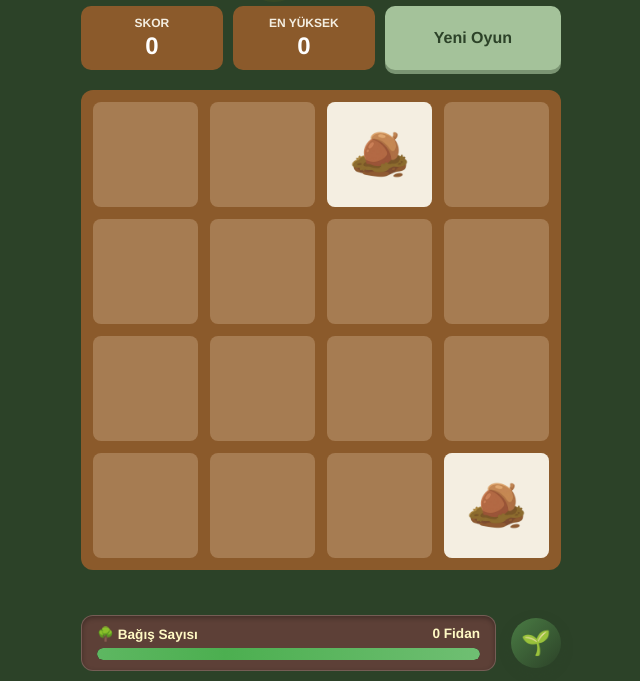
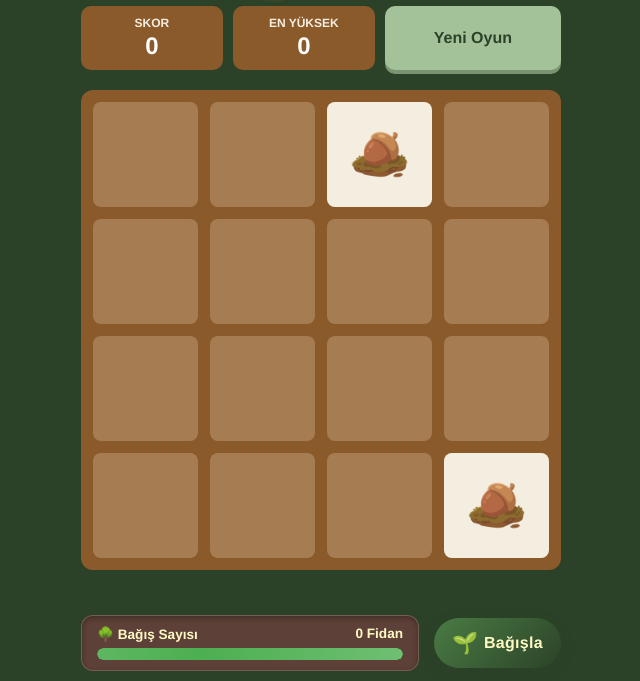
Before and after one commit to halil-ibrahimz/saku-2048, a plain HTML site: page index.html in a window 1280 px wide. Shown: the part 153-834 px from the top of the page, without its empty margins (319-959 px from the left). Drawn offline with Linux system fonts and the light colour scheme.

Commit message:
feat(ui): bağışla butonu görünürlüğü artırıldı ve renk uyumu sağlandı

```diff
--- a/index.html
+++ b/index.html
@@ -86,7 +86,10 @@
                         <div id="donation-fill" style="width: 100%;"></div>
                     </div>
                 </div>
-                <a href="#" class="footer-circular-donate-btn" title="Fidan Bağışla">🌱</a>
+                <a href="#" class="footer-pill-donate-btn" title="Fidan Bağışla">
+                    <span class="donate-icon">🌱</span>
+                    <span class="donate-text">Bağışla</span>
+                </a>
             </div>
         </footer>
     </div>
--- a/script.js
+++ b/script.js
@@ -853,7 +853,7 @@ function checkGameOver() {
                 saveState();
                 setMascotState('happy');
                 createVictoryLeaves();
-                setTimeout(() => showGameModal('🎉 Tebrikler!', "Tebrikler buraya kadar geldin! Bu dijital ormanı gerçek bir ormana çevirmek için sana da ihtiyacımız var, bağış yaparak bize destek olabilirsin. Devam etmek istersen Saku'nun sana joker hediyesi var 🌸", 'win'), 800);
+                setTimeout(() => showGameModal('🎉 Tebrikler!', "Tebrikler buraya kadar geldin! Bu dijital ormanı gerçek bir ormana çevirmek için sana ihtiyacımız var, bağış yaparak bize destek olabilirsin. Devam etmek istersen Saku'nun sana joker hediyesi var 🌸", 'win'), 800);
             }
             if (val === 4096 && !isEasterEggFound) {
                 isEasterEggFound = true;
--- a/style.css
+++ b/style.css
@@ -1072,25 +1072,35 @@ footer {
     flex: 1;
 }
 
-.footer-circular-donate-btn {
+.footer-pill-donate-btn {
     display: flex;
     align-items: center;
     justify-content: center;
-    width: 50px;
+    gap: 6px;
     height: 50px;
-    border-radius: 50%;
+    padding: 0 18px;
+    border-radius: 25px; /* Hap şeklinde olması için yuvarlak köşeler */
     background: linear-gradient(135deg, #4a7c44, #2c4228);
-    color: white;
-    font-size: 1.5rem;
+    color: #fff9c4; /* Bağış sayısı başlığıyla uyumlu hafif sarımsı beyaz */
     text-decoration: none;
     box-shadow: 0 4px 12px rgba(44, 66, 40, 0.35);
     transition: transform 0.2s, box-shadow 0.2s;
     flex-shrink: 0;
 }
 
-.footer-circular-donate-btn:hover {
-    transform: scale(1.1);
+.footer-pill-donate-btn:hover {
+    transform: scale(1.05);
     box-shadow: 0 6px 18px rgba(44, 66, 40, 0.45);
+}
+
+.footer-pill-donate-btn .donate-icon {
+    font-size: 1.3rem; /* Fidan ikonunu çok hafif küçültebiliriz */
+}
+
+.footer-pill-donate-btn .donate-text {
+    font-size: 1rem;
+    font-weight: 700;
+    letter-spacing: 0.3px;
 }
 
 .donation-header {
```
